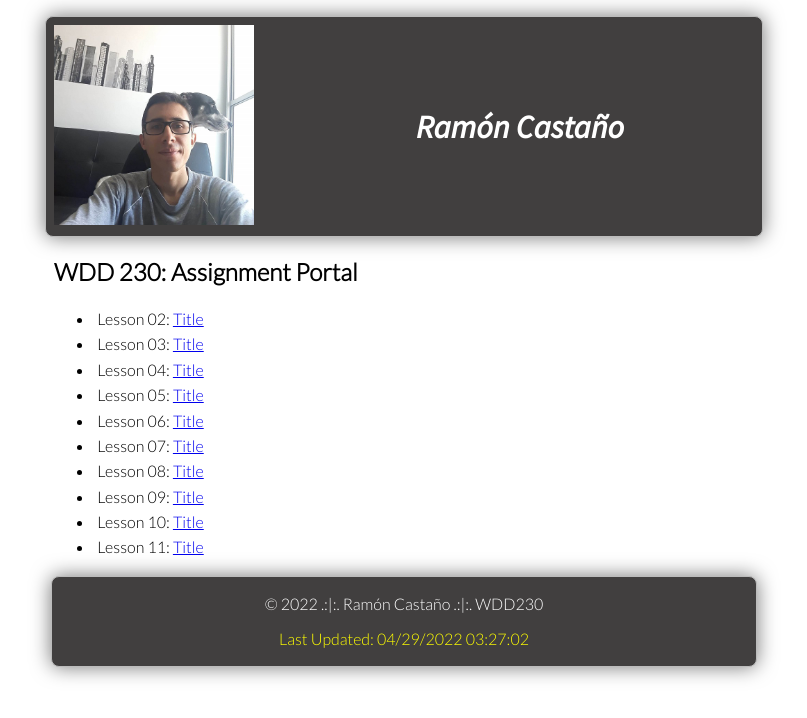
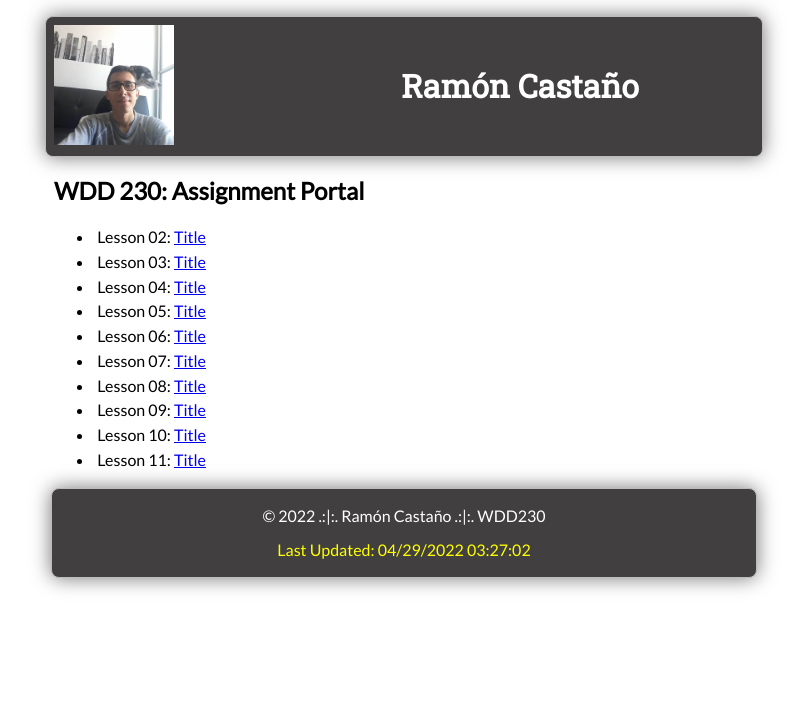
Before and after one commit to ramonfc/wdd230, a plain HTML site: page index.html in a window 1280 px wide. Shown: the whole page, without its empty margins (236-1043 px from the left). Drawn offline with Linux system fonts and the light colour scheme.

Commit message:
modified index.html to add new css files

```diff
--- a/css/styles.css
+++ /dev/null
@@ -1,78 +0,0 @@
-@import url("https://fonts.googleapis.com/css2?family=Lato:wght@300&family=Source+Sans+Pro:ital@1&display=swap");
-
-*:before,
-*:after {
-  margin: 0;
-  padding: 0;
-  box-sizing: border-box;
-}
-
-
-body {
-  font-size: 16px;
-  font-family: "Lato", sans-serif;
-}
-
-header,
-main,
-footer {
-  max-width: 700px;
-  margin: 0 auto;
-}
-
-
-header {
-  margin: 1rem auto;
-  border: 1px solid #bbb;
-  padding: 0.5rem;
-  background-color: #413f3f;
-  box-shadow: 0 0 20px #777;
-  border-radius: 0.5rem;
-
-  display: grid;
-  grid-template-columns: 200px 1fr;
-  align-items: center;
-  grid-gap: 2rem;
-}
-
-header h1 {
-  font-family: "Source Sans Pro", serif;
-  justify-self: center;
-  color: #ffffff;
-  /* text-shadow: -1px 0 black, 0 1px black, 1px 0 black, 0 -1px black; */
-}
-
-header img {
-  width: 100%;
-  height: auto;
-}
-
-
-main ul li {
-  padding: 0.2rem;
-}
-
-footer {
-  margin: 1rem auto;
-  border: 1px solid #bbb;
-  padding: 0.1rem;
-  background-color: #413f3f;
-  box-shadow: 0 0 20px #777;
-  border-radius: 0.5rem;
-  text-align: center;
-}
-
-footer p:first-of-type {
-  color: white;
-}
-
-footer p:last-of-type {
-  color: yellow;
-}
-
-
-@media screen and (max-width: 550px) {
-  header h1{
-    font-size: medium;
-  }
-}
--- a/index.html
+++ b/index.html
@@ -5,9 +5,18 @@
   <meta charset="utf-8" />
   <meta name="viewport" content="width=device-width, initial-scale=1" />
   <meta name="author" content="Ramón Castaño">
-    <meta name="description" content="Assignment portal for Ramón Castaño in WDD 230: Web Frontend Development I at Brigham Young University - Idaho">
+  <meta name="description"
+    content="Assignment portal for Ramón Castaño in WDD 230: Web Frontend Development I at Brigham Young University - Idaho">
   <link rel="icon" href="/images/favicon_io/favicon-16x16.png">
-    <link rel="stylesheet" href="css/styles.css" />
+
+  <link rel="preconnect" href="https://fonts.googleapis.com">
+  <link rel="preconnect" href="https://fonts.gstatic.com" crossorigin>
+  <link href="https://fonts.googleapis.com/css2?family=Lato&family=Roboto+Slab&display=swap" rel="stylesheet">
+
+  <link rel="stylesheet" href="css/normalize.css">
+  <link rel="stylesheet" href="css/medium.css">
+  <link rel="stylesheet" href="css/small.css" />
+
   <script src="js/script.js" defer></script>
 </head>
 
```
Lines whose indentation alone changed are shown as unchanged.
